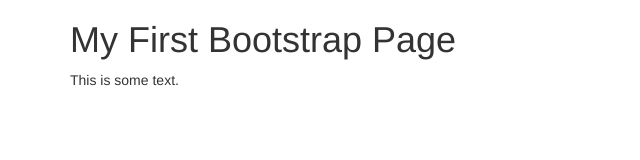
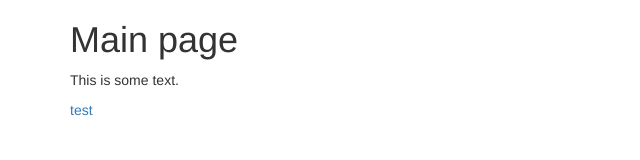
Before and after one commit to christianltraxler/christianltraxler.github.io, a plain HTML site: page StatsTrax/index.html in a window 1280 px wide. Shown: the whole page, without its empty margins (0-640 px from the left). Drawn offline with nearby package versions, Linux system fonts and the light colour scheme.

Commit message:
quick test

```diff
--- a/StatsTrax/index.html
+++ b/StatsTrax/index.html
@@ -11,8 +11,9 @@
 <body>
 
 <div class="container">
-  <h1>My First Bootstrap Page</h1>
+  <h1>Main page</h1>
   <p>This is some text.</p>
+  <a href="test">test</a>
 </div>
 
 </body>
```
Also changed, not shown: StatsTrax/test/index.html (+19 -0 lines).
